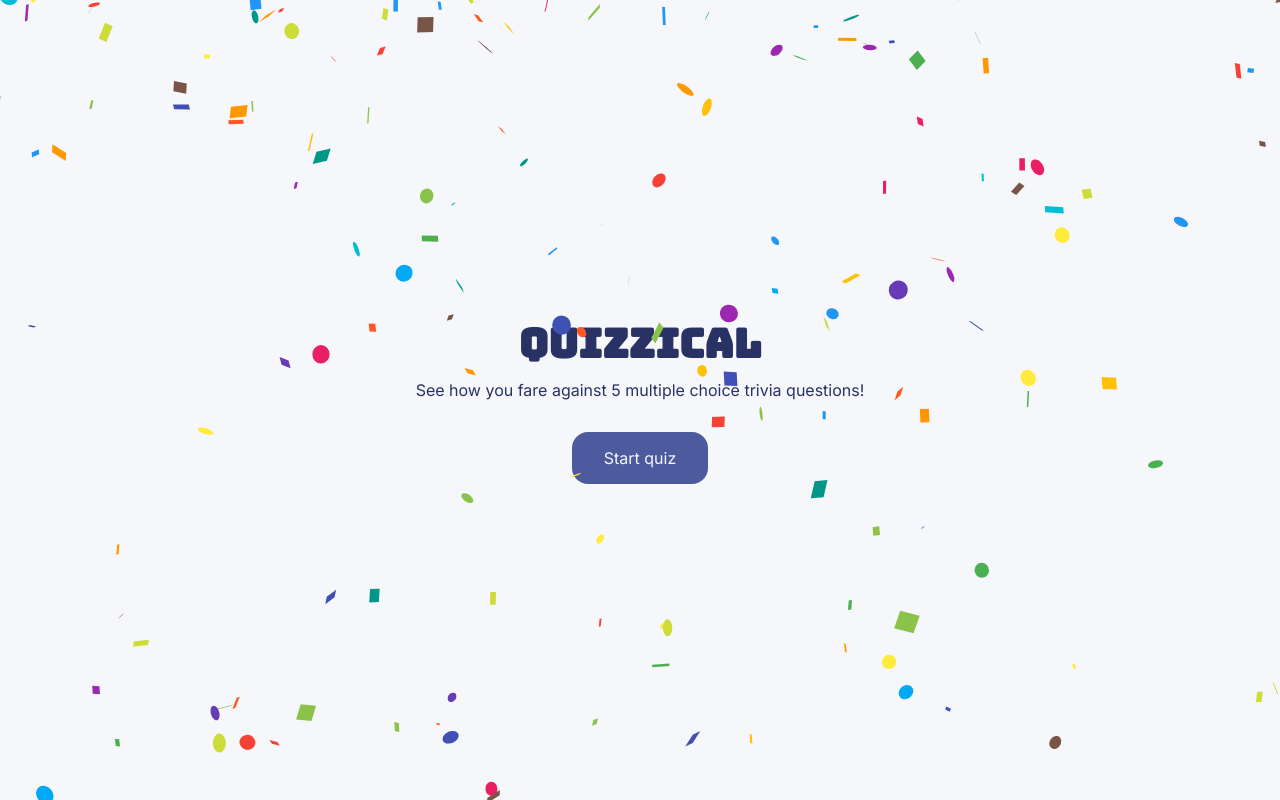
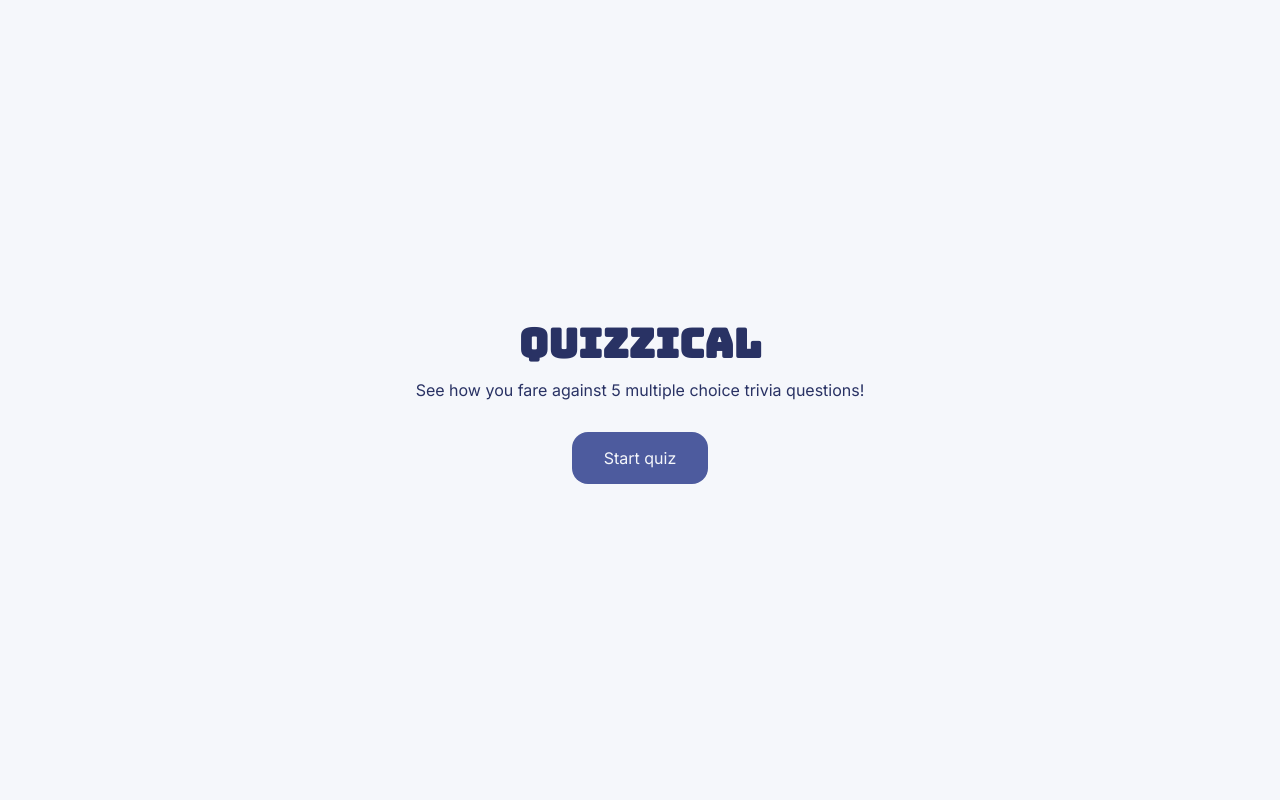
Before and after one commit to harryscully/Quiz-App, a React (Vite) app: page / in a window 1280 px wide. Built offline with nearby package versions, Linux system fonts and the light colour scheme.

Commit message:
Fix confetti on start bug

```diff
--- a/src/App.jsx
+++ b/src/App.jsx
@@ -1,5 +1,4 @@
 import { useState, useEffect } from 'react'
-import { getQuestionData } from './data/data'
 import { arrayShuffle } from "array-shuffle"
 import Confetti from "react-confetti"
 import { useWindowSize } from "react-use"
@@ -46,6 +45,7 @@ export default function App() {
 
   function handlePlayAgain () {
     setQuizEnded(false)
+    setQuizEnded(false)
     setUserAnswers({})
     setUserScore(0)
   }
@@ -79,7 +79,7 @@ export default function App() {
   return (
     <main>
 
-      {userScore == questions.length && <Confetti width={width} height={height} gravity={0.1}/>}
+      {quizStarted && quizEnded && userScore == questions.length && <Confetti width={width} height={height} gravity={0.1}/>}
 
       {!quizStarted && <section className="start-screen">
         <h1>Quizzical</h1>
```
